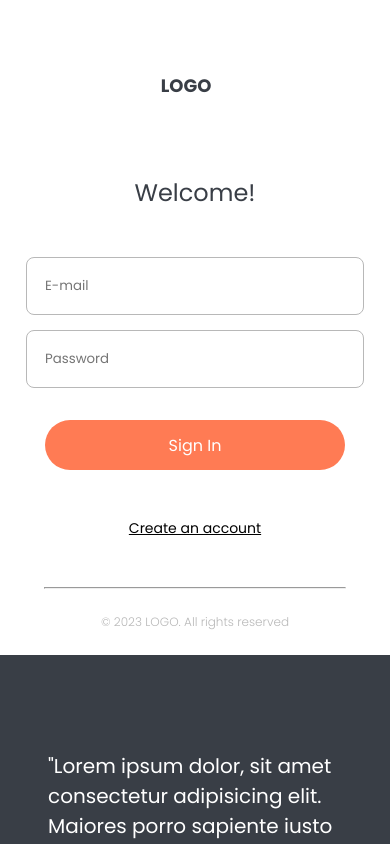
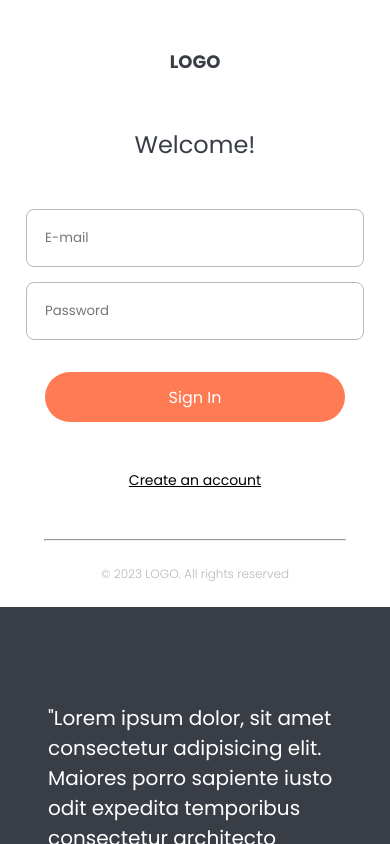
Before and after one commit to VanGits/job-app, a React (Create React App) app: page /login in a window 390 px wide. Shown: the top 844 px of the page. Built offline with nearby package versions, Linux system fonts and the light colour scheme.

Commit message:
fixed minor changes on Login mobile responsive page

```diff
--- a/src/styles/Login.css
+++ b/src/styles/Login.css
@@ -155,6 +155,12 @@ hr{
     .Login{
         height: 1100px;
     }
+
+    .Login .logo{
+        padding: 0px;
+        margin: 0px;
+        text-align: center;
+    }
     .login-content-wrapper{
         display: flex;
         align-items: center;
```
